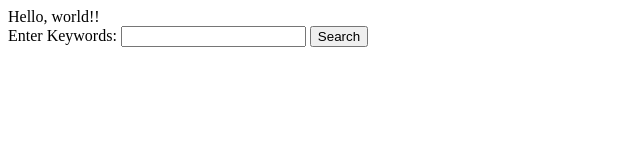
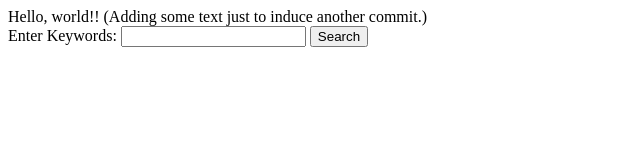
Before and after one commit to igorgeyn/igorgeyn.github.io, a plain HTML site: page templates/index.html in a window 1280 px wide. Shown: the whole page, without its empty margins (0-640 px from the left). Drawn offline with Linux system fonts and the light colour scheme.

Commit message:
la dee dah

```diff
--- a/templates/index.html
+++ b/templates/index.html
@@ -4,7 +4,7 @@
     <title>Scholarly Article Search</title>
 </head>
 
-Hello, world!!
+Hello, world!! (Adding some text just to induce another commit.)
 
 <body>
     <form method="post">
```
